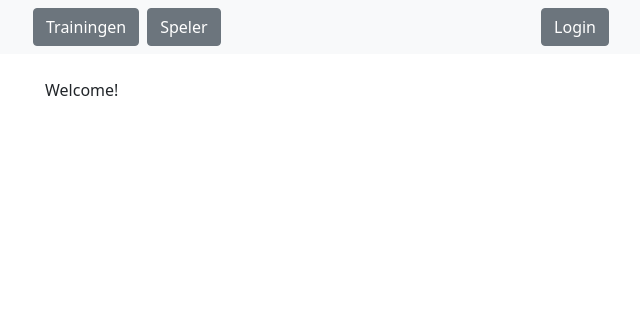
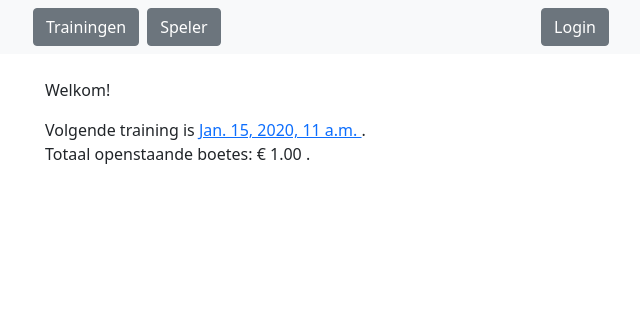
Before and after one commit to jeroenvanriel/hockey-tracker, a Django app: template templates/index.html in a window 1280 px wide. Shown: the top 314 px of the page, without its empty margins (319-959 px from the left). Run offline with Django 3.2, Linux system fonts and the light colour scheme; tables that the repository leaves empty hold one stand-in row (values such as "Sample post"); the template is opened without the code that fills it: values that come from a table or form of the project are taken from there, most other values are stand-ins (such as "Sample title", 1, 10 or a date in 2020).

Commit message:
add somewhat more interesting landing page

```diff
--- a/templates/index.html
+++ b/templates/index.html
@@ -1,5 +1,14 @@
 {% extends "base_generic.html" %}
 
 {% block content %}
-<p>Welcome!</p>
+
+<p>Welkom!</p>
+
+Volgende training is <a href="{% url 'training' upcoming_training.pk %}"> {{ upcoming_training.date }} </a>.
+<br />
+
+{% if total_unpaid_fines > 0 %}
+Totaal openstaande boetes: € {{ total_unpaid_fines | floatformat:2 }} .
+{% endif %}
+
 {% endblock %}
```
Also changed, not shown: attendance/views.py (+9 -1 lines).
